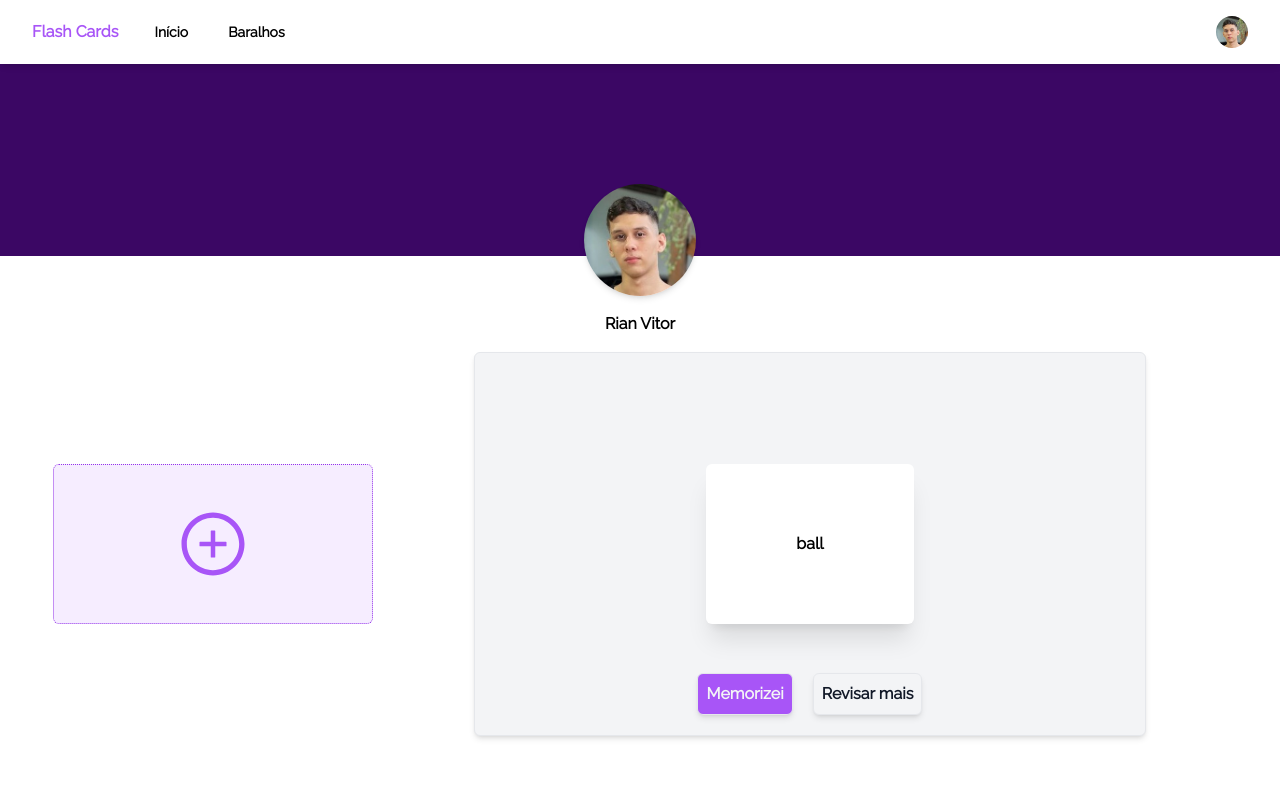
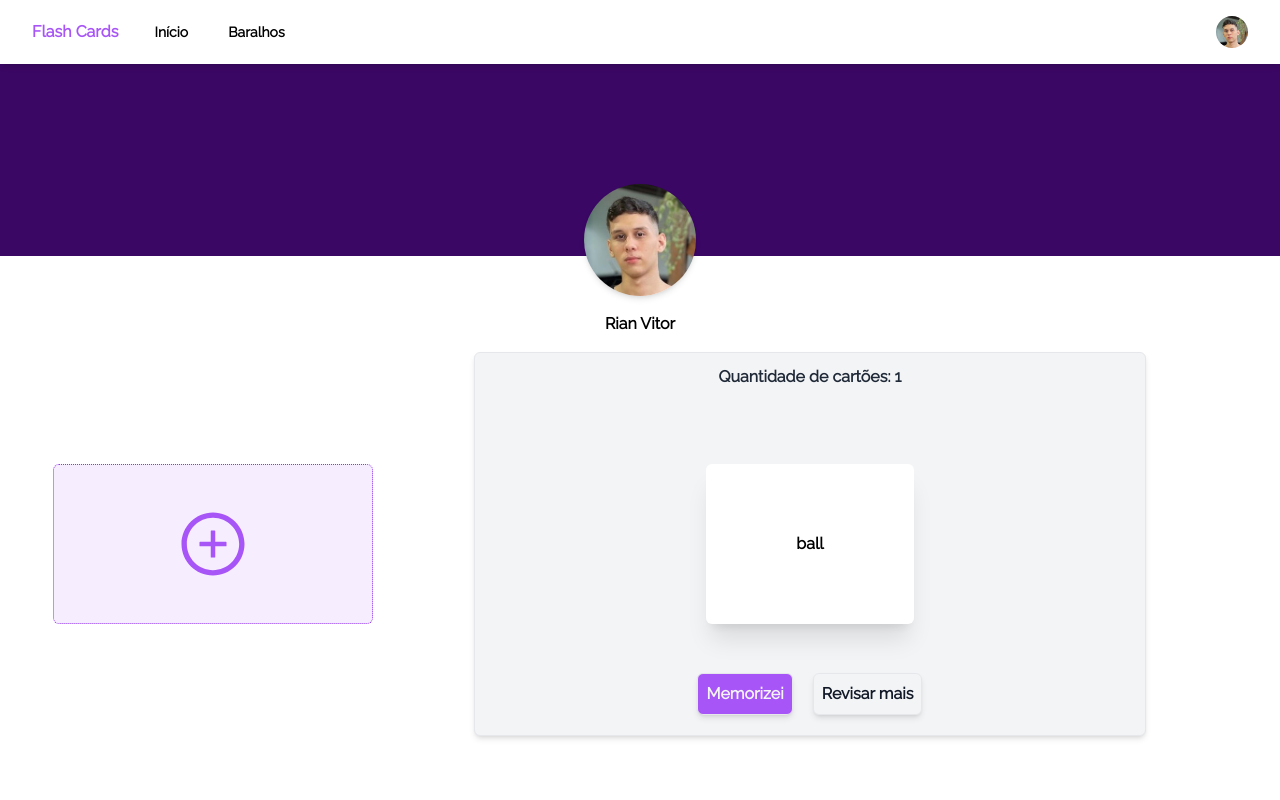
Before and after one commit to RianVitor26/flash-cards, a React (Vite) app in the folder client/: page /decks/1/cards in a window 1280 px wide. Shown: the top 800 px of the page. Built offline with nearby package versions, Linux system fonts and the light colour scheme.

Commit message:
feat: adicionando contador de cartões

```diff
--- a/client/src/components/Menu.tsx
+++ b/client/src/components/Menu.tsx
@@ -2,11 +2,13 @@ import { ReactNode } from "react";
 
 interface IMenuProps {
     children: ReactNode;
+    cardsSize: number;
 }
 
-export const Menu = ({children}: IMenuProps) => {
+export const Menu = ({children, cardsSize}: IMenuProps) => {
     return (
         <div className="relative w-full max-w-2xl mx-auto h-96 bg-gray-100 rounded-md shadow-md border px-5">
+            <span className="absolute top-3 left-1/2 -translate-x-1/2 font-bold text-gray-800">Quantidade de cartões: {cardsSize}</span>
             <div className="w-full h-full flex justify-center items-center">
                 {children}
             </div>
--- a/client/src/pages/Cards.tsx
+++ b/client/src/pages/Cards.tsx
@@ -17,7 +17,7 @@ export const Cards = () => {
       id: 1,
       term: 'ball',
       translation: 'bola'
-    }
+    },
   ])
   const [isLoading, setIsLoading] = useState<boolean>(true)
   const { user } = useContext(AuthContext)
@@ -53,7 +53,7 @@ export const Cards = () => {
           secondPlaceholder="Insira a tradução ou sentido" />
         {isLoading ? <p>Carregando...</p> : null}
         {cards.length === 0 ? <p className="text-black/50 font-bold text-xl text-center">Crie o seu primeiro cartão</p> : null}
-        <Menu>
+        <Menu cardsSize={cards.length}>
         {cards.map(card => (
             <Card key={card.id} id={card.id} term={card.term} translation={card.translation}/>
           ))}
```
